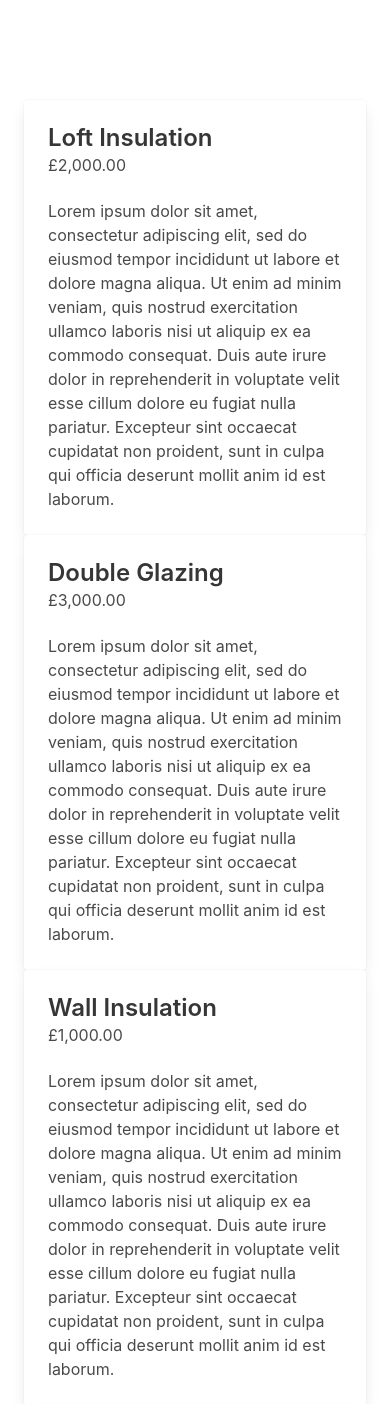
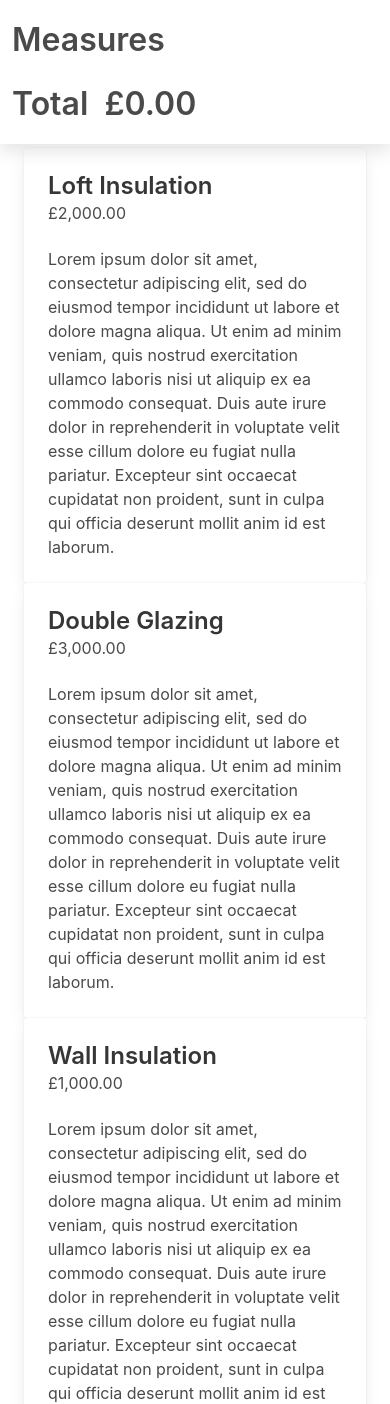
Before and after one commit to karlspalding/furbnow-tech-tasks, a Django app: page /measures/ in a window 390 px wide. Shown: the top 1404 px of the page. Run offline with Django 4.2, Linux system fonts and the light colour scheme; data comes from the database, SQL or seed files in the repository.

Commit message:
Show header on small screens.

```diff
--- a/mysite/app/templates/measures.html
+++ b/mysite/app/templates/measures.html
@@ -5,7 +5,7 @@
 {% block content %}
 <div class="navbar is-fixed-top">
   <div class="container">
-    <div class="navbar-menu">
+    <div class="navbar-menu is-active">
       <div class="navbar-start">
         <div class="title navbar-item">
           Measures
@@ -21,7 +21,7 @@
   </div>
 </div>
 
-<section class="section">
+<section class="section mt-6">
   <div class="container">
     {% for measure in measures %}
     <div
```
